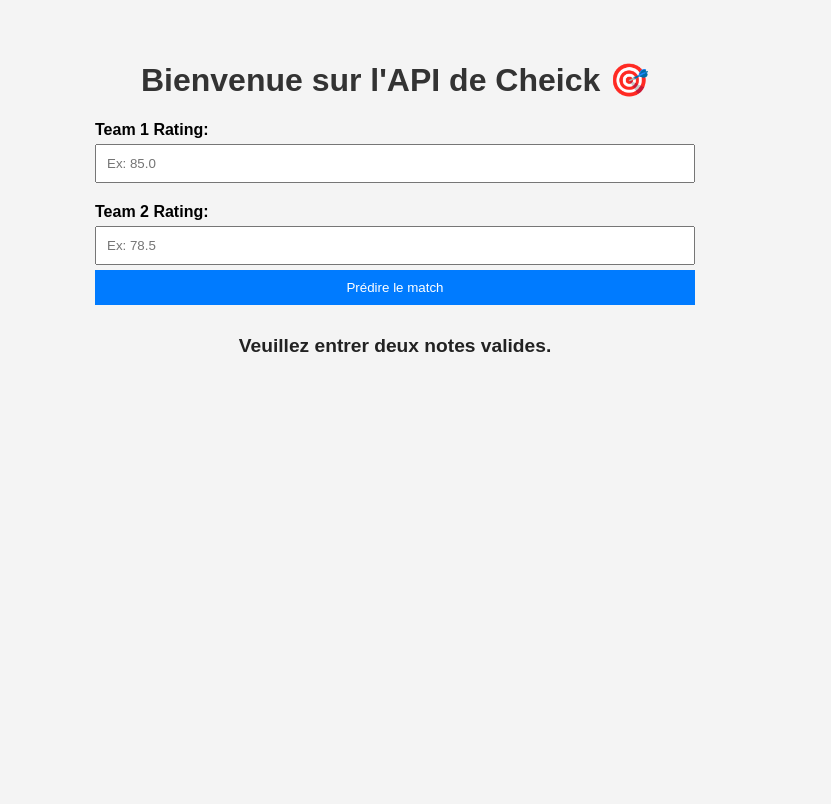
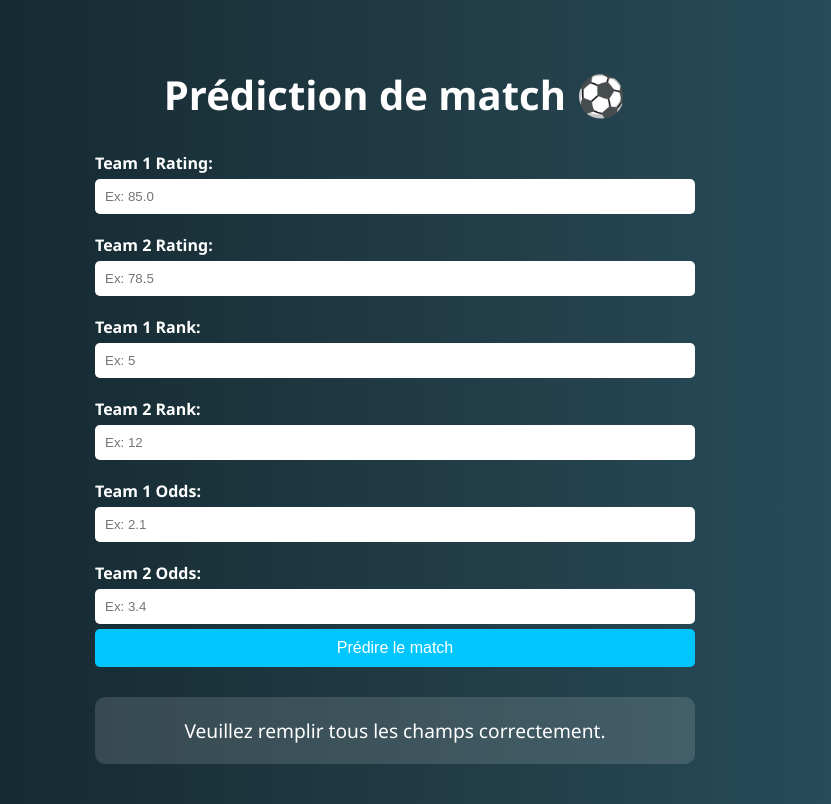
Before and after one commit to Cheick07/cheick-ai-bot, a plain HTML site: page index.html in a window 1280 px wide. Both pictures are taken after a click on the button "Prédire le match". Shown: the whole page, without its empty margins (245-1076 px from the left). Drawn offline with Linux system fonts and the light colour scheme.

Commit message:
Version enrichie avec features et style

```diff
--- a/index.html
+++ b/index.html
@@ -5,15 +5,17 @@
   <title>Cheick AI Bot</title>
   <style>
     body {
-      font-family: Arial;
+      font-family: 'Segoe UI', sans-serif;
+      background: linear-gradient(to right, #0f2027, #203a43, #2c5364);
+      color: #fff;
       padding: 40px;
-      background: #f4f4f4;
       max-width: 600px;
       margin: auto;
     }
     h1 {
-      color: #333;
       text-align: center;
+      font-size: 2.5em;
+      margin-bottom: 30px;
     }
     label {
       font-weight: bold;
@@ -25,33 +27,48 @@
       margin-top: 5px;
       width: 100%;
       box-sizing: border-box;
+      border-radius: 5px;
+      border: none;
     }
     button {
-      background-color: #007bff;
+      background-color: #00c6ff;
       color: white;
-      border: none;
+      font-size: 1em;
       cursor: pointer;
     }
     button:hover {
-      background-color: #0056b3;
+      background-color: #007acc;
     }
     #resultat {
       margin-top: 30px;
+      background: #ffffff22;
+      padding: 20px;
+      border-radius: 10px;
       font-size: 1.2em;
-      font-weight: bold;
-      color: #222;
       text-align: center;
     }
   </style>
 </head>
 <body>
-  <h1>Bienvenue sur l'API de Cheick 🎯</h1>
+  <h1>Prédiction de match ⚽</h1>
 
-  <label for="team1">Team 1 Rating:</label>
+  <label>Team 1 Rating:</label>
   <input type="number" id="team1" placeholder="Ex: 85.0">
 
-  <label for="team2">Team 2 Rating:</label>
+  <label>Team 2 Rating:</label>
   <input type="number" id="team2" placeholder="Ex: 78.5">
+
+  <label>Team 1 Rank:</label>
+  <input type="number" id="rank1" placeholder="Ex: 5">
+
+  <label>Team 2 Rank:</label>
+  <input type="number" id="rank2" placeholder="Ex: 12">
+
+  <label>Team 1 Odds:</label>
+  <input type="number" id="odds1" placeholder="Ex: 2.1" step="0.01">
+
+  <label>Team 2 Odds:</label>
+  <input type="number" id="odds2" placeholder="Ex: 3.4" step="0.01">
 
   <button onclick="envoyerPrediction()">Prédire le match</button>
 
@@ -61,25 +78,39 @@
     function envoyerPrediction() {
       const team1 = parseFloat(document.getElementById("team1").value);
       const team2 = parseFloat(document.getElementById("team2").value);
+      const rank1 = parseInt(document.getElementById("rank1").value);
+      const rank2 = parseInt(document.getElementById("rank2").value);
+      const odds1 = parseFloat(document.getElementById("odds1").value);
+      const odds2 = parseFloat(document.getElementById("odds2").value);
 
-      if (isNaN(team1) || isNaN(team2)) {
-        document.getElementById("resultat").innerText = "Veuillez entrer deux notes valides.";
+      if ([team1, team2, rank1, rank2, odds1, odds2].some(isNaN)) {
+        document.getElementById("resultat").innerText = "Veuillez remplir tous les champs correctement.";
         return;
       }
 
       fetch("https://cheick-ai-bot-5.onrender.com/predict", {
         method: "POST",
-        headers: {
-          "Content-Type": "application/json"
-        },
+        headers: { "Content-Type": "application/json" },
         body: JSON.stringify({
           team_1_rating: team1,
-          team_2_rating: team2
+          team_2_rating: team2,
+          team_1_rank: rank1,
+          team_2_rank: rank2,
+          team_1_odds: odds1,
+          team_2_odds: odds2
         })
       })
       .then(response => response.json())
       .then(data => {
-        document.getElementById("resultat").innerText = "Résultat : " + data.result;
+        document.getElementById("resultat").innerHTML = `
+          <p><strong>Résultat :</strong> ${data.result}</p>
+          <p>🔢 <strong>Probabilités :</strong></p>
+          <ul style="list-style:none; padding:0;">
+            <li>Team 1 : ${data.probabilities["Team 1"]}%</li>
+            <li>Team 2 : ${data.probabilities["Team 2"]}%</li>
+            <li>Draw : ${data.probabilities["Draw"]}%</li>
+          </ul>
+        `;
       })
       .catch(error => {
         console.error("Erreur API :", error);
```
Also changed, not shown: 2 other files.
